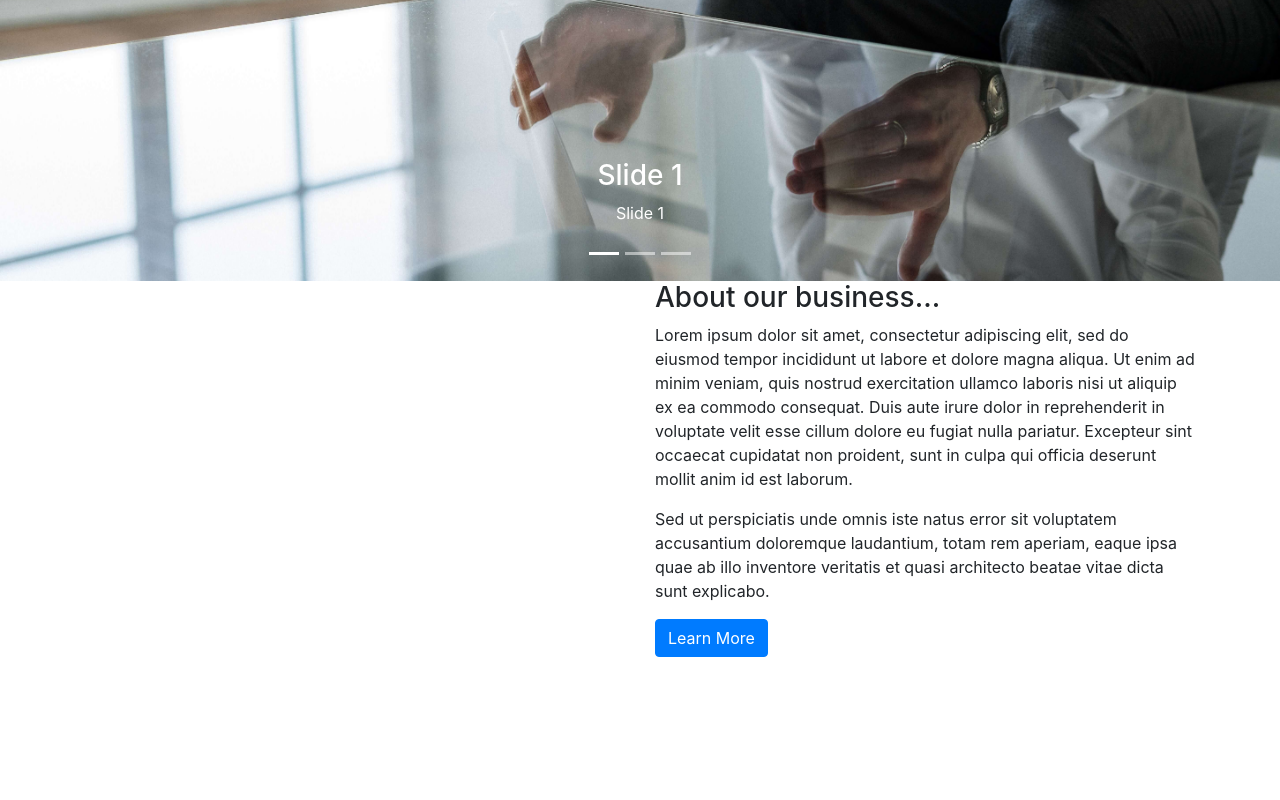
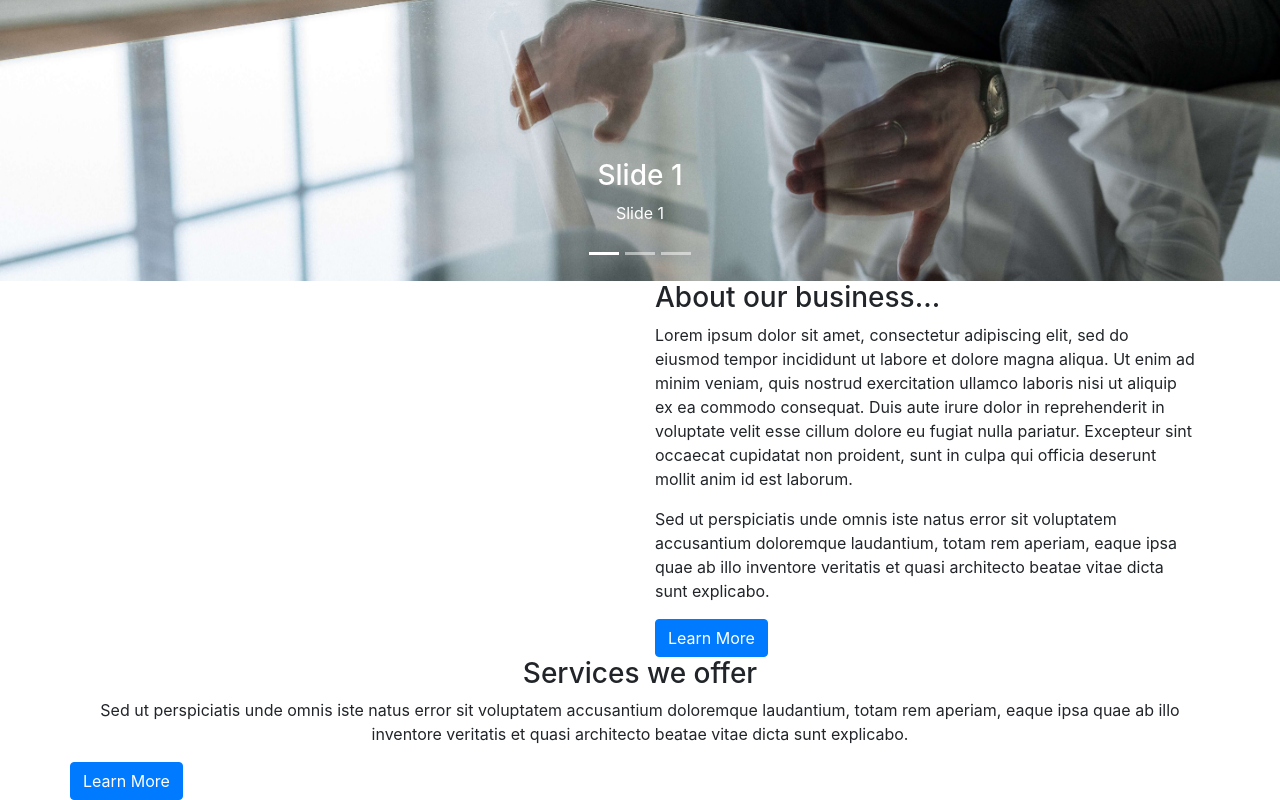
Before and after one commit to rscole87/mjc_business_site, a React (Create React App) app: page / in a window 1280 px wide. Shown: the part 415-1215 px from the top of the page. Before the commit the page ends 1072 px from the top, so only its background shows below. Built offline with nearby package versions, Linux system fonts and the light colour scheme.

Commit message:
add services component

```diff
--- a/src/components/AboutComponent.js
+++ b/src/components/AboutComponent.js
@@ -3,10 +3,10 @@ import React from "react";
 const About = () => {
   return (
     <>
+      <section id="about-section">
         <div className="container">
           <div className="row">
-          <div className="col">
-          </div>
+            <div className="col"></div>
             <div className="col">
               <h3>About our business...</h3>
               <p>Lorem ipsum dolor sit amet, consectetur adipiscing elit, sed do eiusmod tempor incididunt ut labore et dolore magna aliqua. Ut enim ad minim veniam, quis nostrud exercitation ullamco laboris nisi ut aliquip ex ea commodo consequat. Duis aute irure dolor in reprehenderit in voluptate velit esse cillum dolore eu fugiat nulla pariatur. Excepteur sint occaecat cupidatat non proident, sunt in culpa qui officia deserunt mollit anim id est laborum.</p>
@@ -15,6 +15,7 @@ const About = () => {
             </div>
           </div>
         </div>
+      </section>
     </>
   );
 };
--- a/src/components/MainComponent.js
+++ b/src/components/MainComponent.js
@@ -2,6 +2,7 @@ import React from "react";
 import NavComponent from "./NavComponent";
 import Jumbotron from "./ JumbotronComponent"
 import About from "./AboutComponent";
+import Services from "./ServicesComponent";
 
 const Main = () => {
   return (
@@ -9,6 +10,7 @@ const Main = () => {
         <NavComponent />
         <Jumbotron />
         <About />
+        <Services />
     </>
 )
 };
--- /dev/null
+++ b/src/components/ServicesComponent.js
@@ -0,0 +1,30 @@
+import React from "react";
+
+const Services = () => {
+  return (
+    <>
+      <section id="services-section">
+        <div className="container">
+          <div className="row">
+            <div className="col text-center">
+              <h3>Services we offer</h3>
+              <p>Sed ut perspiciatis unde omnis iste natus error sit voluptatem accusantium doloremque laudantium, totam rem aperiam, eaque ipsa quae ab illo inventore veritatis et quasi architecto beatae vitae dicta sunt explicabo. </p>
+            </div>
+          </div>
+
+          <div className="row">
+            <div className="col"></div>
+            <div className="col"></div>
+            <div className="col"></div>
+          </div>
+
+          <div className="row">
+            <button className="btn btn-primary">Learn More</button>
+          </div>
+        </div>
+      </section>
+    </>
+  );
+};
+
+export default Services;
```
Lines whose indentation alone changed are shown as unchanged.
